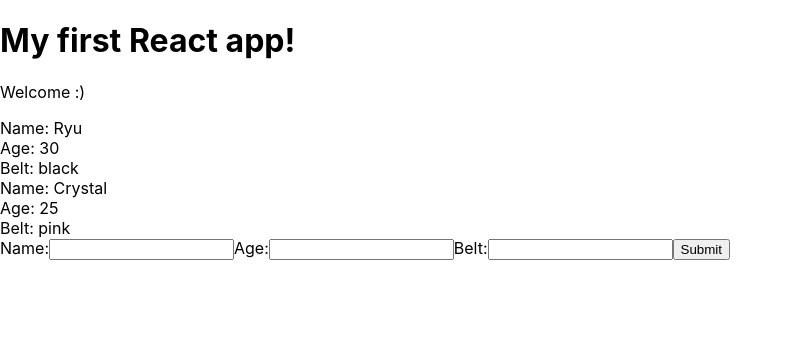
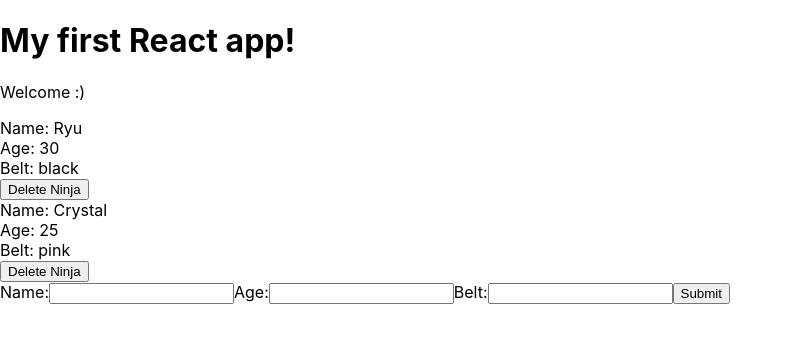
Before and after one commit to DerickCardin/React-and-Redux, a React (Create React App) app in the folder my-app/: page / in a window 1280 px wide. Shown: the top 342 px of the page, without its empty margins (0-793 px from the left). Built offline with nearby package versions, Linux system fonts and the light colour scheme.

Commit message:
Added a delete ninja function

```diff
--- a/my-app/src/App.js
+++ b/my-app/src/App.js
@@ -20,12 +20,21 @@
     })
   }
 
+  deleteNinja = (id) => {
+    let ninjas = this.state.ninjas.filter(ninja => {
+      return ninja.id !== id
+    });
+    this.setState({
+      ninjas: ninjas
+    })
+  }
+
   render() {
     return (
       <div className="App">
         <h1>My first React app!</h1>
         <p>Welcome :)</p>
-        <Ninjas ninjas={this.state.ninjas} />
+        <Ninjas deleteNinja = {this.deleteNinja} ninjas={this.state.ninjas} />
         <AddNinja addNinja={this.addNinja} />
         </div>
     );
--- a/my-app/src/ninjas.js
+++ b/my-app/src/ninjas.js
@@ -1,7 +1,7 @@
 import React from 'react';
 
 
-const Ninjas = ({ninjas}) => {
+const Ninjas = ({ninjas, deleteNinja}) => {
         const ninjaList = ninjas.map(ninja => {
             if(ninja.age > 20){
             return (
@@ -9,6 +9,7 @@
             <div>Name: { ninja.name }</div>
             <div>Age: {ninja.age }</div>
             <div>Belt: { ninja.belt }</div>
+            <button onClick={() => {deleteNinja(ninja.id)}}>Delete Ninja</button>
             </div>
                 );
             } else{
```
